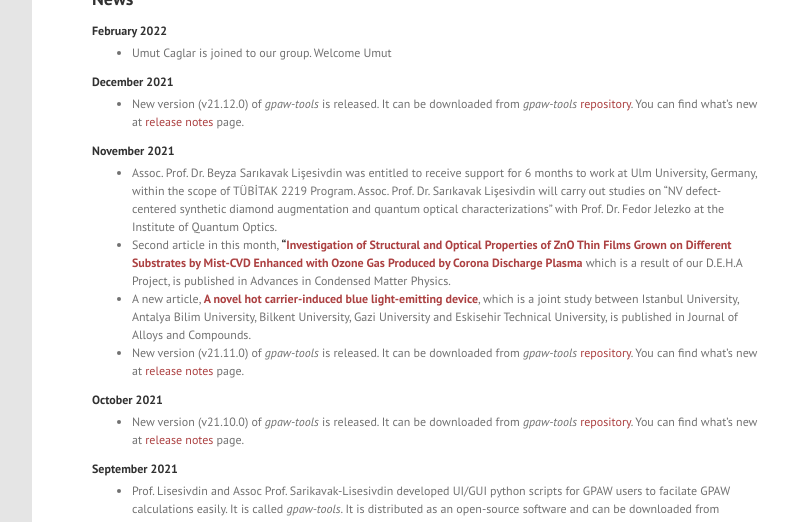
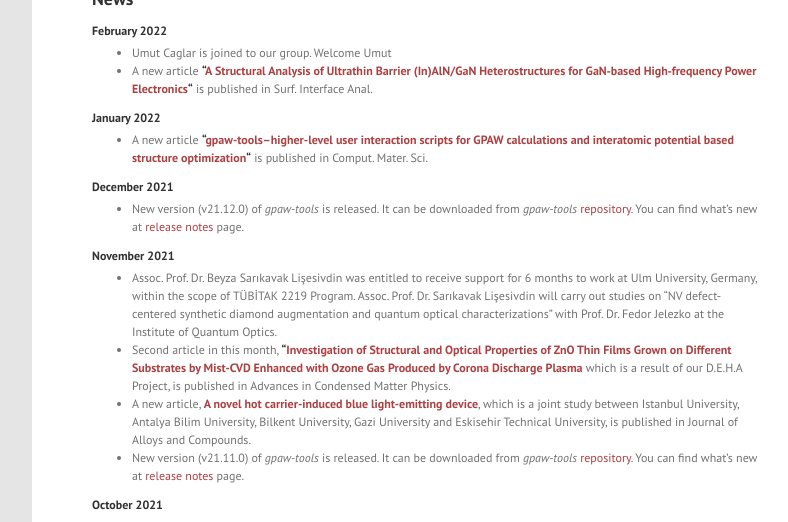
Before and after one commit to lrgresearch/oldwebsite, a Jekyll site: the page built from index.md, in a window 1280 px wide and 900 px high, cut to the strip 378-900 px from the top of the window. Shown: the whole strip, without its empty margins (184-972 px from the left). Built offline with Jekyll 4.4.1, drawn with Linux system fonts in a browser that asks for light colours; the list of posts is cut into pages by our own code.

Commit message:
Update index.md

```diff
--- a/index.md
+++ b/index.md
@@ -8,6 +8,11 @@ layout: page
 #### February 2022
 
 * Umut Caglar is joined to our group. Welcome Umut
+* A new article **"[A Structural Analysis of Ultrathin Barrier (In)AlN/GaN Heterostructures for GaN‐based High‐frequency Power Electronics](https://doi.org/10.1002/sia.7067)"** is published in Surf. Interface Anal.
+
+#### January 2022
+
+* A new article **"[gpaw-tools–higher-level user interaction scripts for GPAW calculations and interatomic potential based structure optimization](https://doi.org/10.1016/j.commatsci.2022.111201)"** is published in Comput. Mater. Sci.
 
 #### December 2021
 
```
